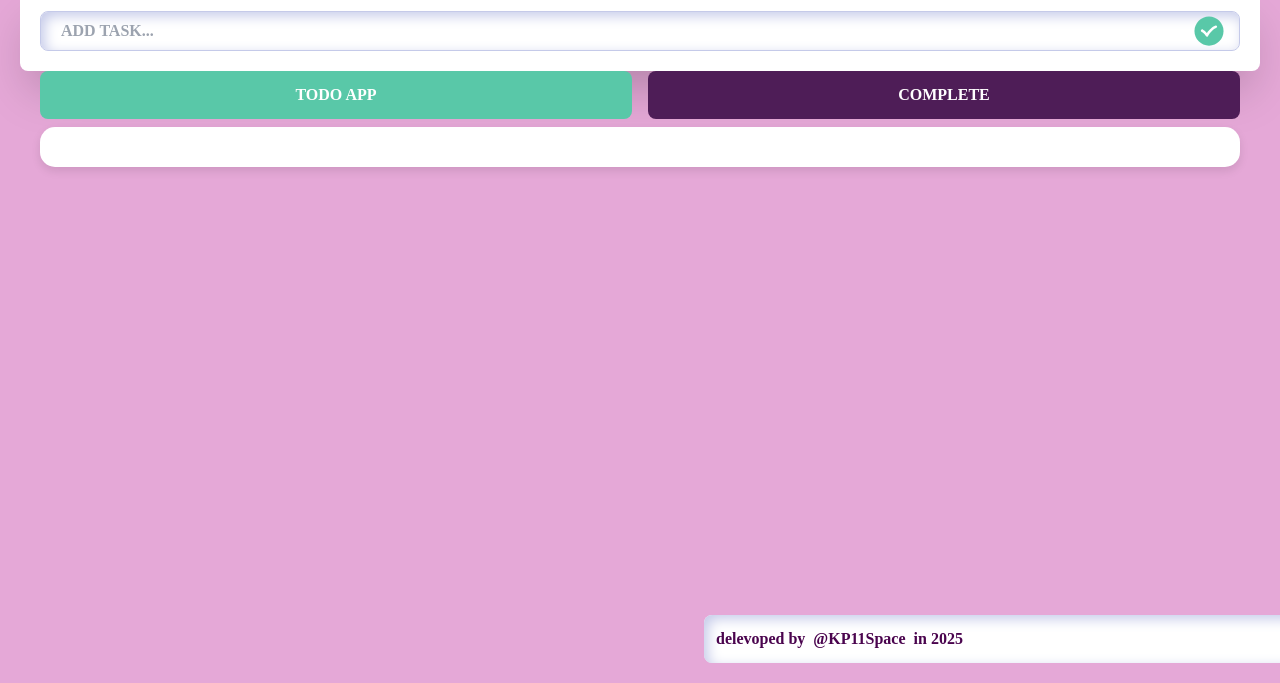
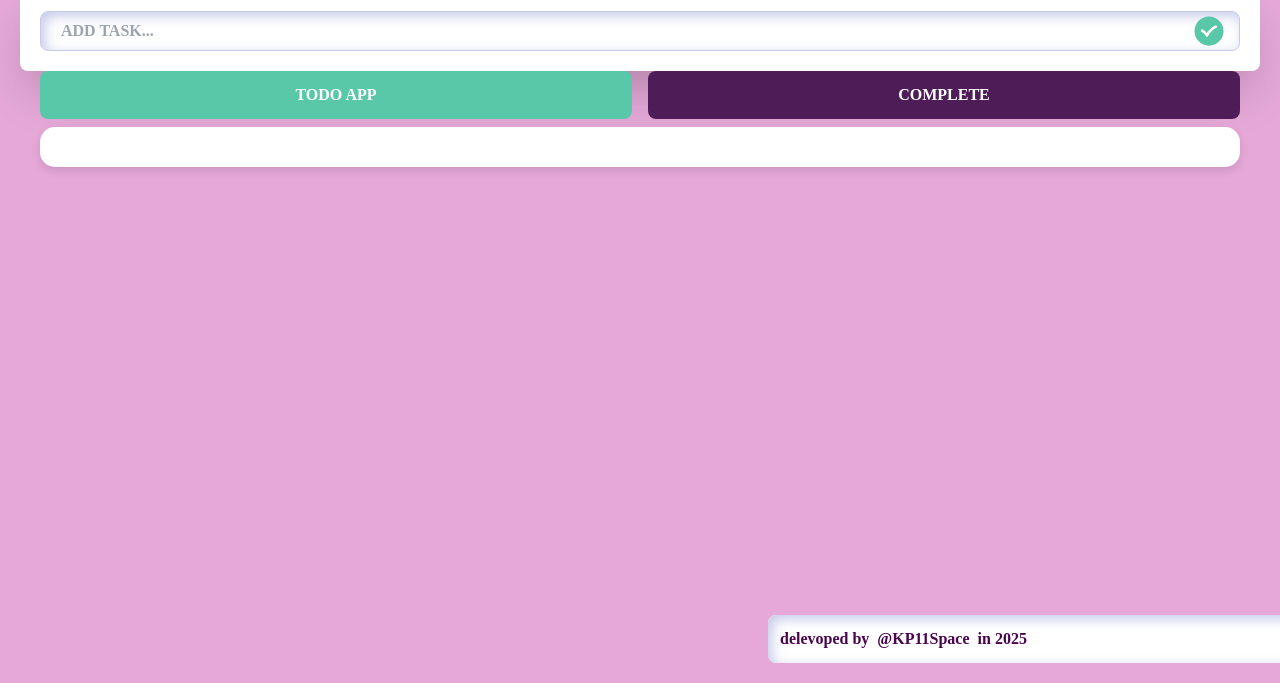
Before and after one commit to KP11Space/front, a plain HTML site: page index.html in a window 1280 px wide. Shown: the part 117-800 px from the top of the page. Drawn offline with nearby package versions, Linux system fonts and the light colour scheme; a web font is replaced by a local one.

Commit message:
Update index.html

```diff
--- a/index.html
+++ b/index.html
@@ -54,7 +54,7 @@
     position: fixed; /* Фиксируем футер */
     bottom: 0; /* Располагаем футер внизу */
     left: 50%; /* Центрируем по горизонтали */
-    transform: translateX(+10%); /* Корректируем центрирование */
+    transform: translateX(+20%); /* Корректируем центрирование */
     width: 50%; /* Задаем ширину */
     z-index: 10; /* Устанавливаем z-index, чтобы футер был поверх других элементов */
 }
```
